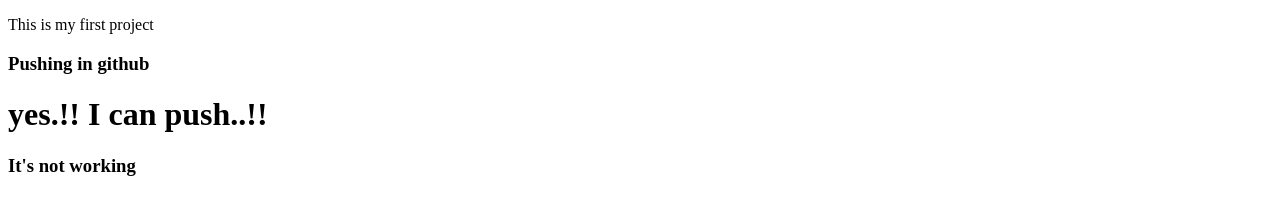
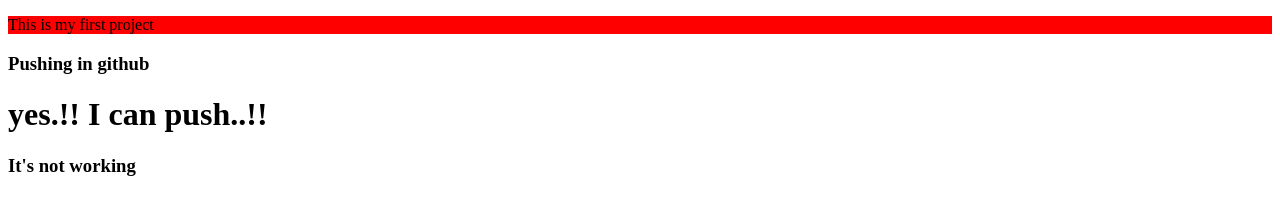
Before and after one commit to ShahbajOvik/my-first-website, a plain HTML site: page index.html in a window 1280 px wide. Drawn offline with Linux system fonts and the light colour scheme.

Commit message:
New push

```diff
--- a/index.html
+++ b/index.html
@@ -7,7 +7,7 @@
     <title>Document</title>
 </head>
 <body>
-    <p>This is my first project</p>
+    <p style="background-color:red ;">This is my first project</p>
     <h3>Pushing in github</h3>
     <h1>yes.!! I can push..!!</h1>
     <h3>It's not working</h3>
```
